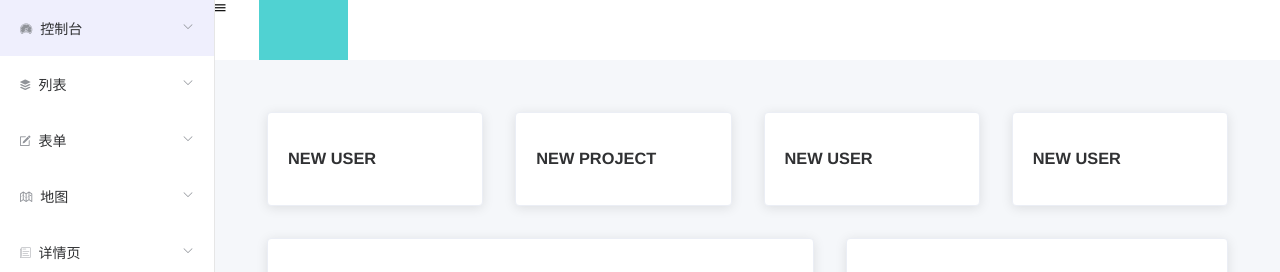
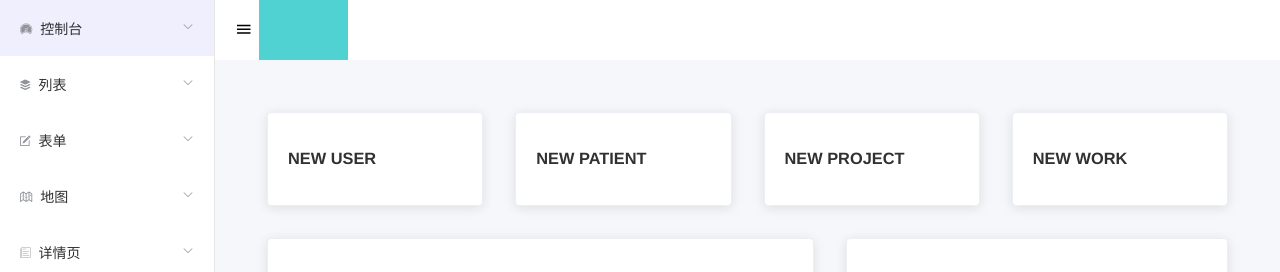
Before and after one commit to wtZZx/ele-admin, a Vue app: page / in a window 1280 px wide. Shown: the top 272 px of the page. Built offline with nearby package versions, Linux system fonts and the light colour scheme.

Commit message:
Tip: 更新了依赖版本

```diff
--- a/package.json
+++ b/package.json
@@ -17,7 +17,7 @@
     "mockjs": "^1.0.1-beta3",
     "node-sass": "^4.7.2",
     "sass-loader": "^6.0.6",
-    "vue": "^2.5.2",
+    "vue": "^2.5.16",
     "vue-router": "^3.0.1"
   },
   "devDependencies": {
@@ -56,7 +56,7 @@
     "url-loader": "^0.5.8",
     "vue-loader": "^13.3.0",
     "vue-style-loader": "^3.0.1",
-    "vue-template-compiler": "^2.5.2",
+    "vue-template-compiler": "2.5.16",
     "webpack": "^3.6.0",
     "webpack-bundle-analyzer": "^2.9.0",
     "webpack-dev-server": "^2.9.1",
--- a/src/App.vue
+++ b/src/App.vue
@@ -22,7 +22,7 @@
 
                 <el-container class="em-el-container">
                     <el-main>
-                        <transition name="fade"><router-view/></transition>
+                        <router-view/>
                     </el-main>
 
                     <el-footer height="50px"></el-footer>
@@ -95,4 +95,15 @@ export default {
 .content-wrap {
     margin-left: 215px;
 }
+
+.sidebar-toggle {
+    height: 100%;
+    box-sizing: border-box;
+    padding: 20px 22px;
+    cursor: pointer;
+
+    & > i {
+        font-size: 18px;
+    }
+}
 </style>
--- a/src/components/em-dashboard/em-dashboard.vue
+++ b/src/components/em-dashboard/em-dashboard.vue
@@ -8,17 +8,17 @@
             </el-col>
             <el-col :span="6" class="card-wrap">
                 <el-card>
+                    <h3>NEW PATIENT</h3>
+                </el-card>
+            </el-col>
+            <el-col :span="6" class="card-wrap">
+                <el-card>
                     <h3>NEW PROJECT</h3>
                 </el-card>
             </el-col>
             <el-col :span="6" class="card-wrap">
                 <el-card>
-                    <h3>NEW USER</h3>
-                </el-card>
-            </el-col>
-            <el-col :span="6" class="card-wrap">
-                <el-card>
-                    <h3>NEW USER</h3>
+                    <h3>NEW WORK</h3>
                 </el-card>
             </el-col>
         </el-row>
--- /dev/null
+++ b/src/components/em-form/em-base-form.vue
@@ -0,0 +1,26 @@
+<template>
+    <div class="em-box em-box-primary">
+    </div>
+</template>
+<script>
+export default {
+    name: 'emBaseForm',
+    data() {
+        return {
+            activeName: "second"
+        };
+    },
+
+    methods: {
+        handleClick(tab, event) {
+            console.log(tab, event);
+        }
+    }
+};
+</script>
+
+<style lang="scss" scoped>
+.em-tab-table {
+    padding: 0 20px 0 20px;
+}
+</style>
--- a/src/components/em-login/em-login.vue
+++ b/src/components/em-login/em-login.vue
@@ -5,7 +5,7 @@
                 <h1>LOGIN</h1>
             </div>
             <div class="em-login-content">
-                <el-form :model="login">
+                <el-form>
                     <el-form-item>
                         <el-input placeholder="name" v-model="login.loginName" size="large">
                             <i slot="prefix" class="ion-person"></i>
@@ -21,8 +21,11 @@
                     <el-form-item>
                         <el-button type="primary" class="em-login-btn" @click="logon">Log in</el-button>
                     </el-form-item>
+                </el-form>
 
-                </el-form>
+
+
+
             </div>
         </div>
     </div>
--- /dev/null
+++ b/src/components/em-table/em-base-tab-table.vue
@@ -0,0 +1,31 @@
+<template>
+    <div class="em-box em-box-primary">
+        <el-tabs v-model="activeName" @tab-click="handleClick" class="em-tab-table">
+            <el-tab-pane label="评价审核" name="first">评价审核</el-tab-pane>
+            <el-tab-pane label="医院评价" name="second">医院评价</el-tab-pane>
+            <el-tab-pane label="医生投诉" name="third">医生投诉</el-tab-pane>
+        </el-tabs>
+    </div>
+</template>
+<script>
+export default {
+    name: 'emBaseTabTable',
+    data() {
+        return {
+            activeName: "second"
+        };
+    },
+
+    methods: {
+        handleClick(tab, event) {
+            console.log(tab, event);
+        }
+    }
+};
+</script>
+
+<style lang="scss" scoped>
+.em-tab-table {
+    padding: 0 20px 0 20px;
+}
+</style>
--- a/src/components/em-table/em-base-table.vue
+++ b/src/components/em-table/em-base-table.vue
@@ -1,11 +1,11 @@
 <template>
     <div class="em-box em-box-primary">
-        <div class="em-box-header">
+        <!-- <div class="em-box-header">
             <el-breadcrumb separator-class="el-icon-arrow-right">
                 <el-breadcrumb-item :to="{ path: '/' }">首页</el-breadcrumb-item>
                 <el-breadcrumb-item>基础表格</el-breadcrumb-item>
             </el-breadcrumb>
-        </div>
+        </div> -->
 
         <div class="em-box-controls with-border">
             <el-form ref="form" :model="queryArg" :inline="true">
--- a/src/router/index.js
+++ b/src/router/index.js
@@ -4,6 +4,9 @@ import HelloWorld from '@/components/HelloWorld/HelloWorld.vue'
 import emDashBoard from '@/components/em-dashboard/em-dashboard.vue'
 import emBaseTable from '@/components/em-table/em-base-table.vue'
 import emLogin from '@/components/em-login/em-login.vue'
+import emBaseTabTable from '@/components/em-table/em-base-tab-table.vue'
+
+import emBaseFrom from '@/components/em-form/em-base-form.vue'
 
 Vue.use(Router)
 
@@ -21,9 +24,20 @@ export default new Router({
             props: (route) => ({ query: route.query.q })
         },
         {
+            path: '/tab-table',
+            name: 'tab-table',
+            component: emBaseTabTable,
+            props: (route) => ({ query: route.query.q })
+        },
+        {
             path: '/login',
             name: 'login',
             component: emLogin
+        },
+        {
+            path: '/stand-form',
+            name: 'stand-form',
+            component: emBaseFrom
         }
     ]
 })
```
